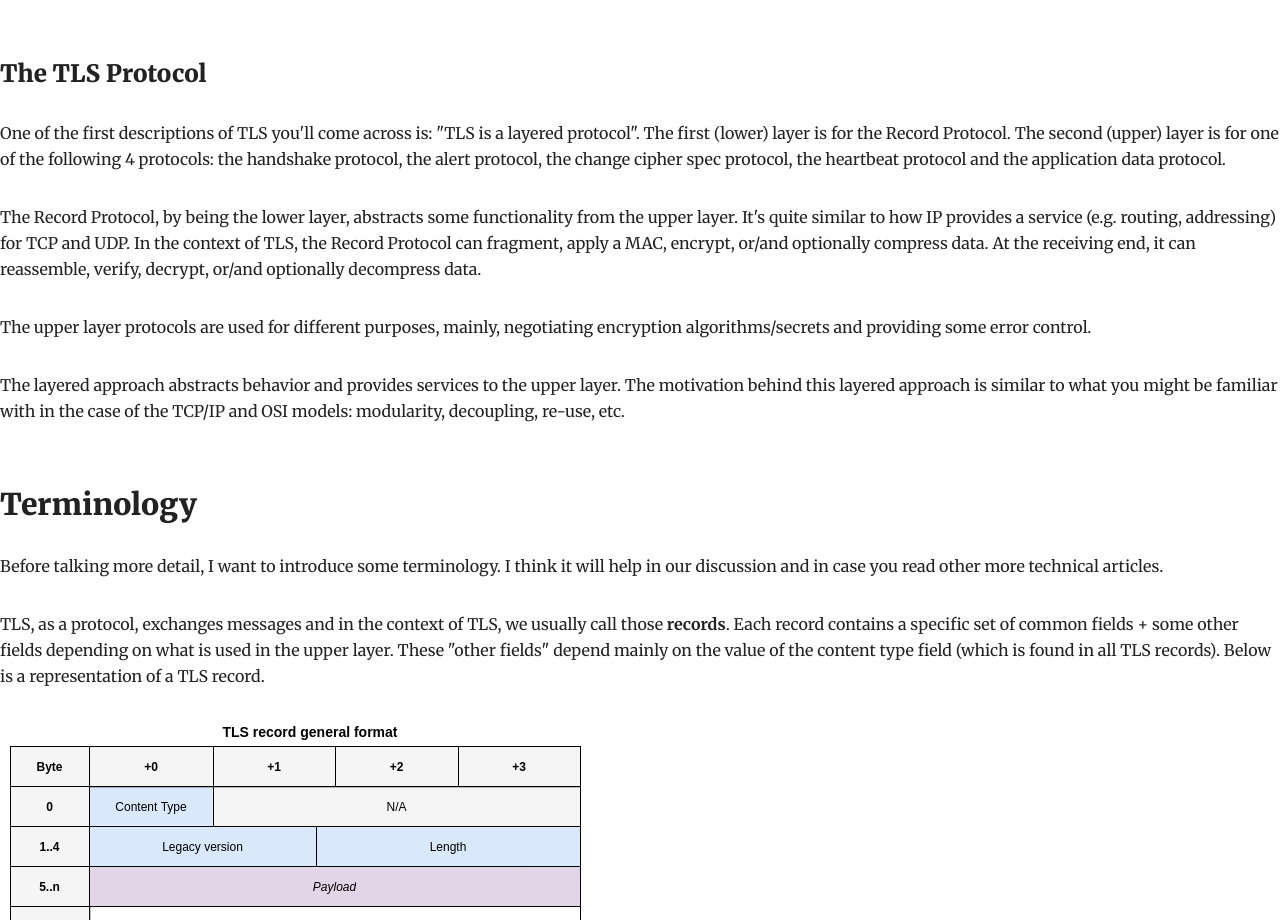
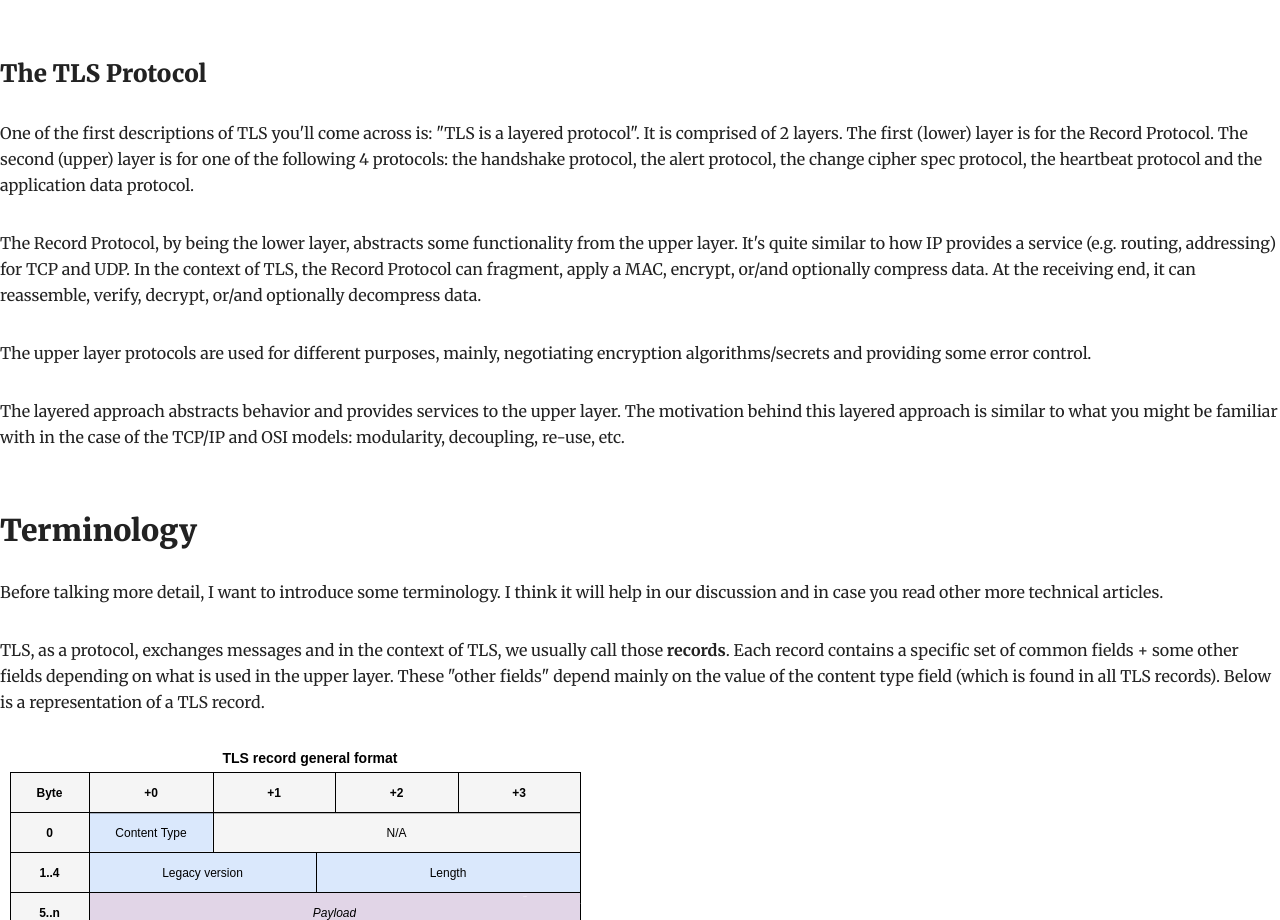
Before and after one commit to zakariaelas/peeling-rage, a Gatsby site: page /demystifying-tls/ in a window 1280 px wide. Shown: the part 2043-2963 px from the top of the page. Built offline with nearby package versions, Linux system fonts and the light colour scheme; Gatsby itself is replaced by a stand-in of ours; some packages are replaced by stand-ins of ours; a small style sheet from the web is missing.

Commit message:
update tls article

```diff
--- a/content/blog/demystifying-tls/index.md
+++ b/content/blog/demystifying-tls/index.md
@@ -35,7 +35,7 @@ TLS or SSL is the protocol. The certificate is just a means to prove the authent
 
 ### The TLS Protocol
 
-One of the first descriptions of TLS you'll come across is: "TLS is a layered protocol". The first (lower) layer is for the Record Protocol. The second (upper) layer is for one of the following 4 protocols: the handshake protocol, the alert protocol, the change cipher spec protocol, the heartbeat protocol and the application data protocol.
+One of the first descriptions of TLS you'll come across is: "TLS is a layered protocol". It is comprised of 2 layers. The first (lower) layer is for the Record Protocol. The second (upper) layer is for one of the following 4 protocols: the handshake protocol, the alert protocol, the change cipher spec protocol, the heartbeat protocol and the application data protocol.
 
 The Record Protocol, by being the lower layer, abstracts some functionality from the upper layer. It's quite similar to how IP provides a service (e.g. routing, addressing) for TCP and UDP. In the context of TLS, the Record Protocol can fragment, apply a MAC, encrypt, or/and optionally compress data. At the receiving end, it can reassemble, verify, decrypt, or/and optionally decompress data.
 
```
